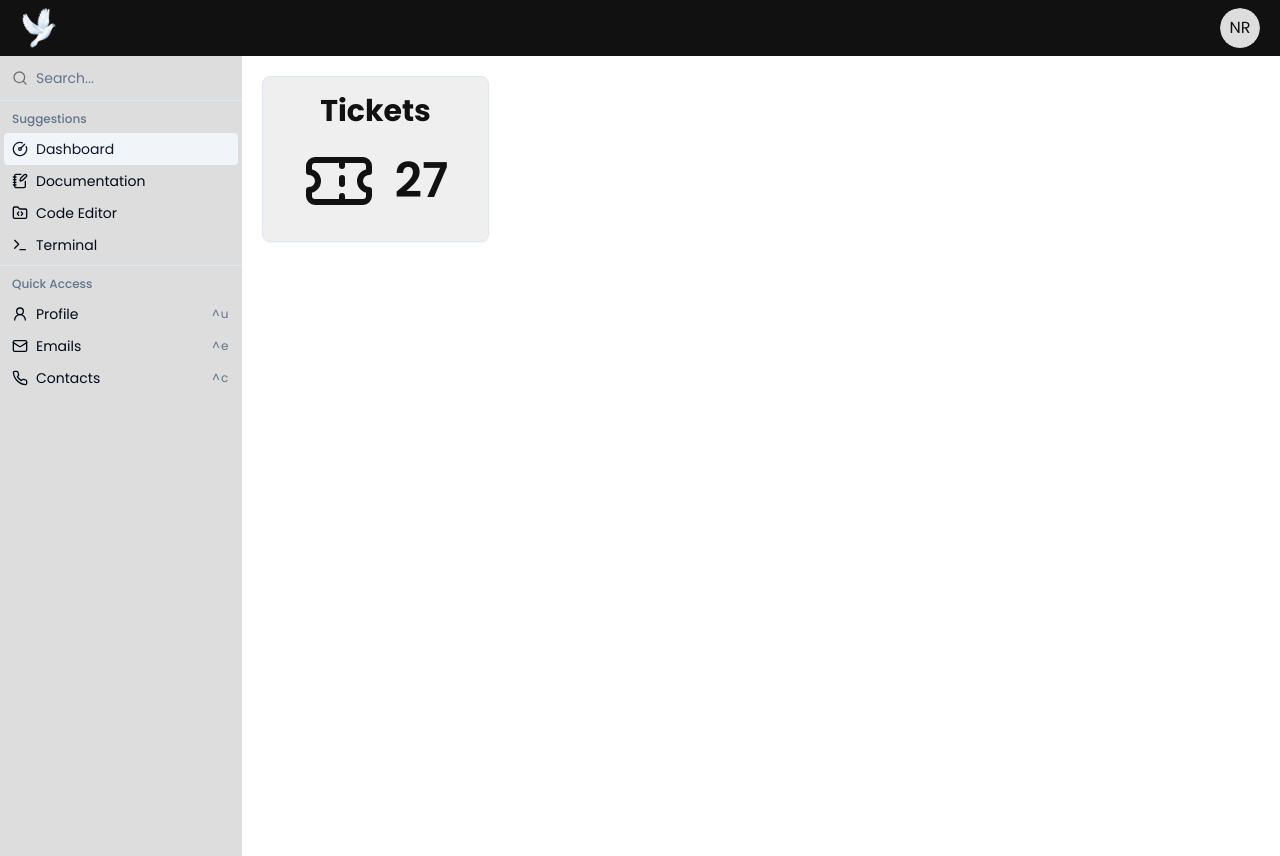
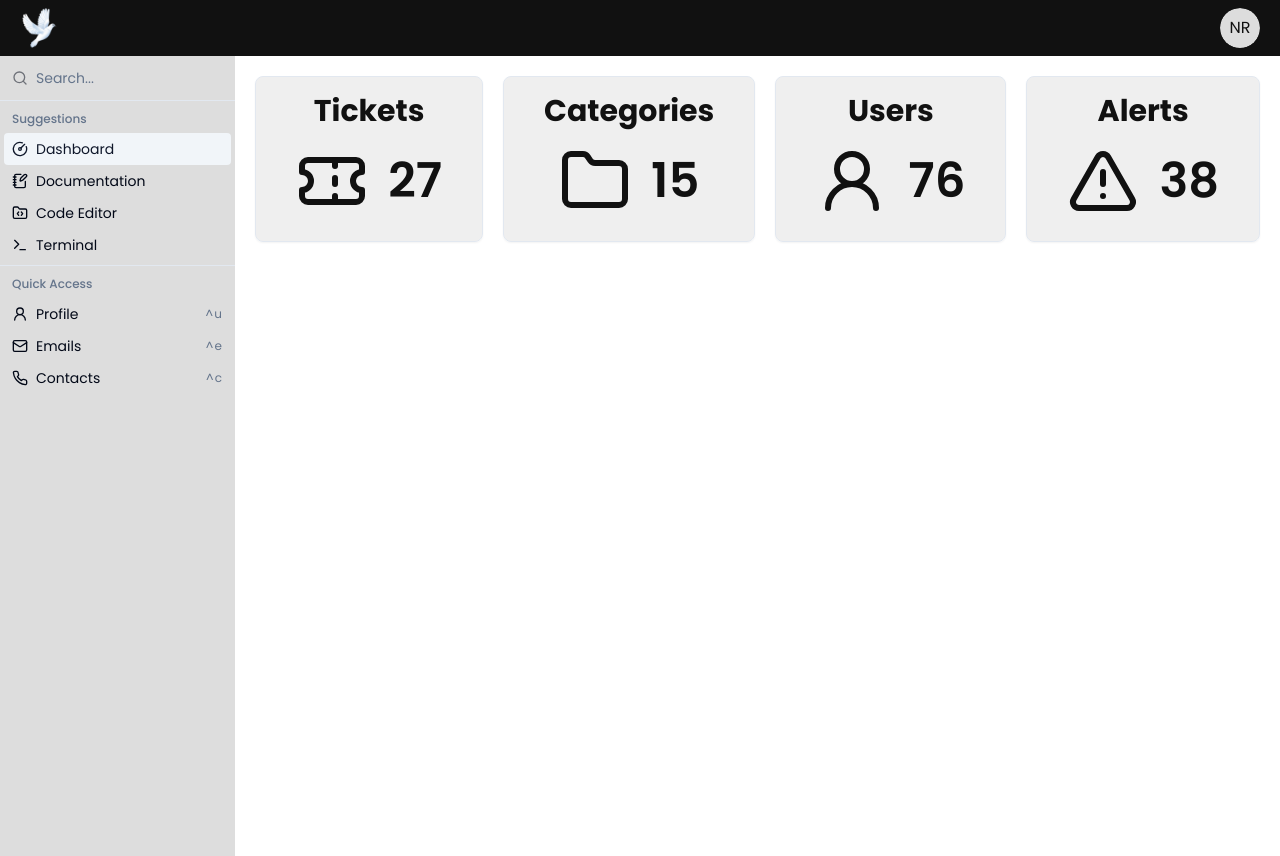
Before and after one commit to Nimira43/Tabularium, a Next.js app: page / in a window 1280 px wide. Built offline with nearby package versions, Linux system fonts and the light colour scheme.

Commit message:
Created more cards for the dashboard

```diff
--- a/app/page.tsx
+++ b/app/page.tsx
@@ -1,5 +1,5 @@
 import DashboardCard from "@/components/dashboard/DashboardCard"
-import { Ticket } from 'lucide-react'
+import { Ticket, Folder, UserRound, TriangleAlert } from 'lucide-react'
 
 export default function Home() {
   return (
@@ -10,6 +10,21 @@ export default function Home() {
           count={27}
           icon={<Ticket className='text-[#111]' size={72} />}
          />
+        <DashboardCard
+          title='Categories'
+          count={15}
+          icon={<Folder className='text-[#111]' size={72} />}
+         />
+        <DashboardCard
+          title='Users'
+          count={76}
+          icon={<UserRound className='text-[#111]' size={72} />}
+         />
+        <DashboardCard
+          title='Alerts'
+          count={38}
+          icon={<TriangleAlert className='text-[#111]' size={72} />}
+         />
       </div>
     </>
   )
```
